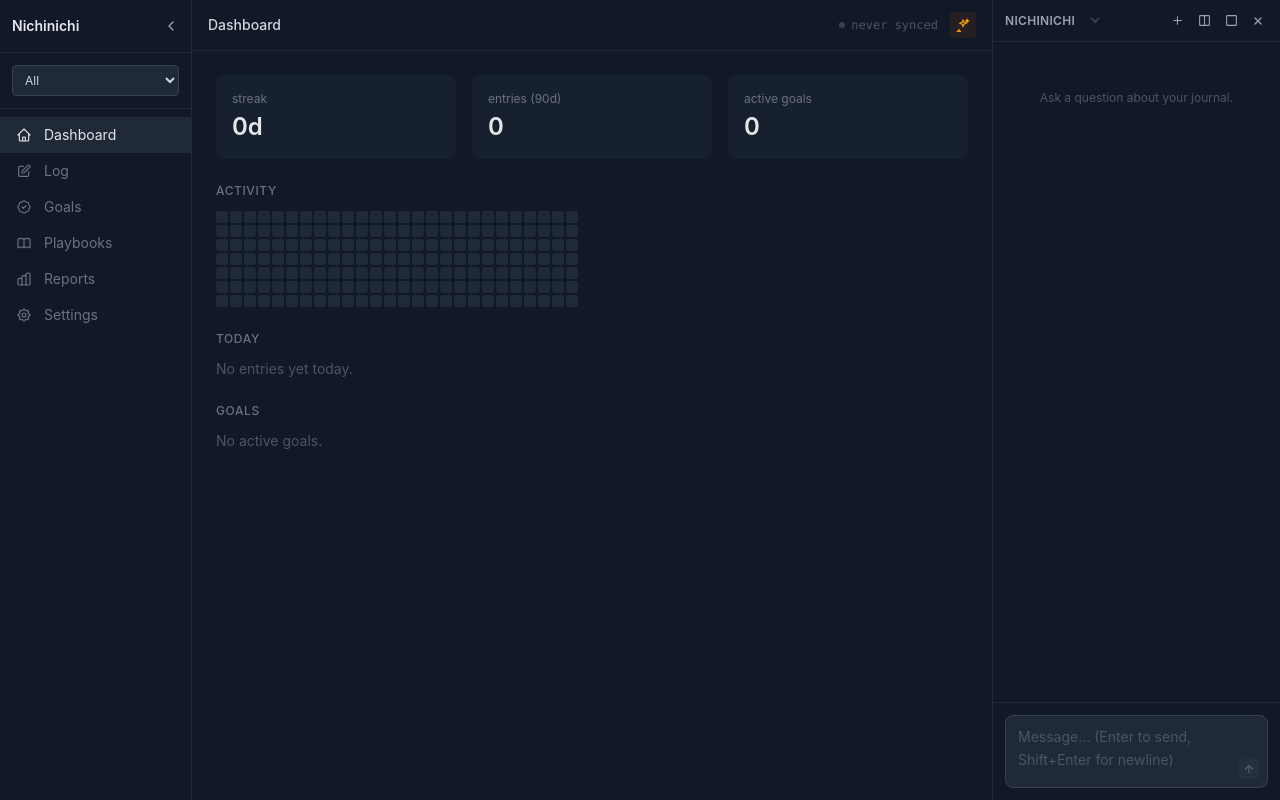
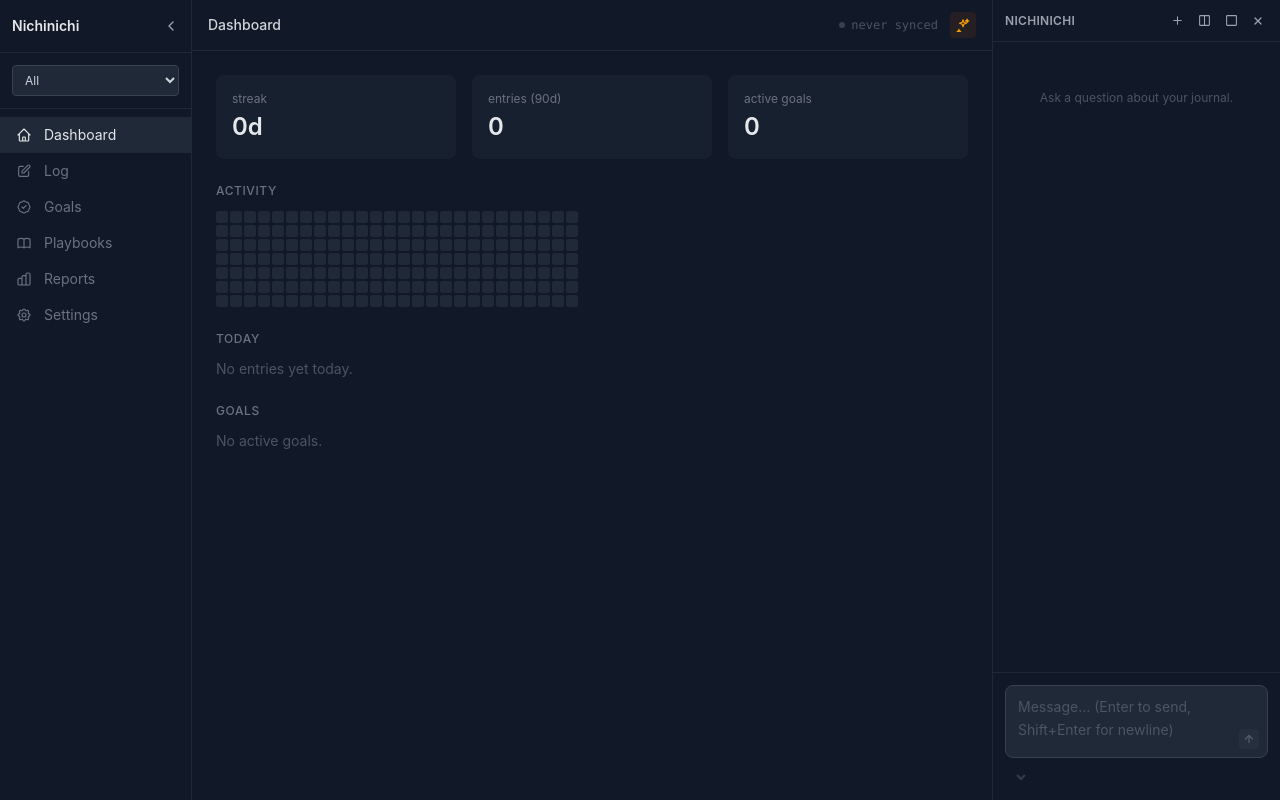
Before and after one commit to fetchflow/nichinichi, a React (Vite) app in the folder apps/desktop/: page / in a window 1280 px wide. Both pictures are taken after a click on the button 1251 px from the left and 25 px from the top of the page. Built offline with nearby package versions, Linux system fonts and the light colour scheme.

Commit message:
refactor: move model selector below input field in AskPanel

```diff
--- a/apps/desktop/src/components/ai/AskPanel.tsx
+++ b/apps/desktop/src/components/ai/AskPanel.tsx
@@ -468,20 +468,6 @@
           <span className="text-xs font-semibold tracking-wide text-gray-500 dark:text-gray-400 uppercase shrink-0">
             Nichinichi
           </span>
-          <select
-            value={activeModel}
-            onChange={(e) => onModelChange(e.target.value)}
-            disabled={models.length === 0}
-            title={activeModel || "no model selected"}
-            className="text-xs bg-transparent text-gray-400 dark:text-gray-500 border-none outline-none cursor-pointer max-w-[120px] truncate disabled:opacity-40"
-          >
-            {(models.length === 0 ? (activeModel ? [activeModel] : []) : models).map((m) => (
-              <option key={m} value={m}>{m}</option>
-            ))}
-            {models.length > 0 && !models.includes(activeModel) && activeModel && (
-              <option value={activeModel}>{activeModel}</option>
-            )}
-          </select>
         </div>
         <div className="flex items-center gap-1.5">
           <button
@@ -784,6 +770,22 @@
             </svg>
           </button>
         </div>
+        <div className="mt-1.5 px-1">
+          <select
+            value={activeModel}
+            onChange={(e) => onModelChange(e.target.value)}
+            disabled={models.length === 0}
+            title={activeModel || "no model selected"}
+            className="text-xs bg-transparent text-gray-400 dark:text-gray-500 border-none outline-none cursor-pointer max-w-full truncate disabled:opacity-40"
+          >
+            {(models.length === 0 ? (activeModel ? [activeModel] : []) : models).map((m) => (
+              <option key={m} value={m}>{m}</option>
+            ))}
+            {models.length > 0 && !models.includes(activeModel) && activeModel && (
+              <option value={activeModel}>{activeModel}</option>
+            )}
+          </select>
+        </div>
       </div>
     </div>
   );
```
